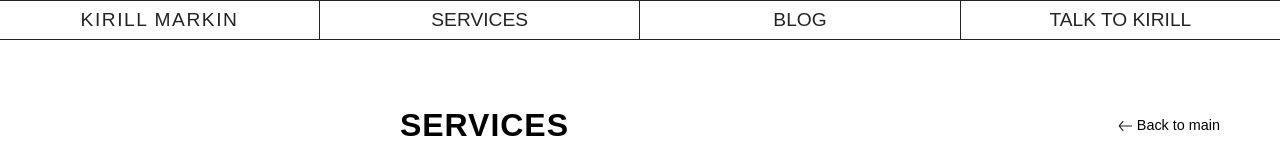
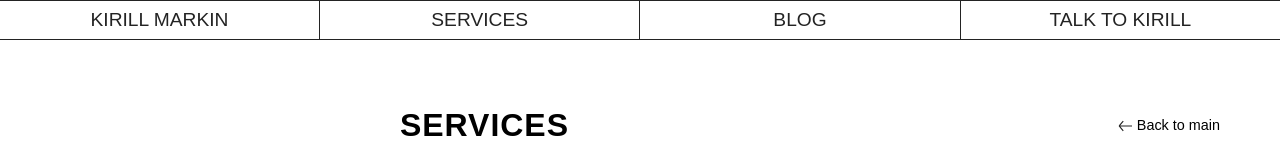
Before and after one commit to kirill-markin/kirill-markin-com, a Next.js app: page /services in a window 1280 px wide. Shown: the top 160 px of the page. Built offline with nearby package versions, Linux system fonts and the light colour scheme.

Commit message:
Remove letter-spacing from header styles for improved text alignment

```diff
--- a/src/components/Header.module.css
+++ b/src/components/Header.module.css
@@ -110,7 +110,6 @@
   display: flex;
   justify-content: center;
   text-align: center;
-  letter-spacing: 0.08em;
 }
 
 .headerBookAMeeting {
```
